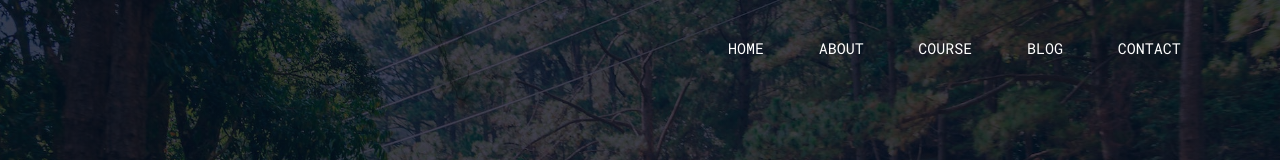
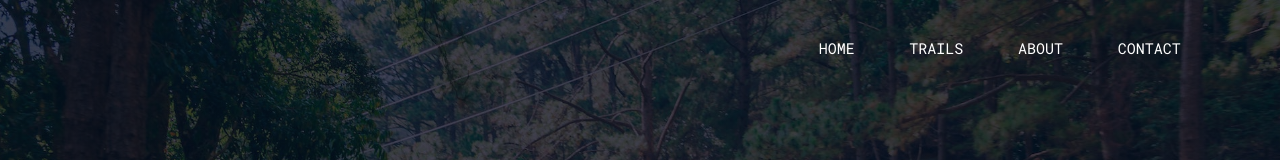
Before and after one commit to Iliyan300/Hiking-Company-Website, a plain HTML site: page index.html in a window 1280 px wide. Shown: the top 160 px of the page. Drawn offline with nearby package versions, Linux system fonts and the light colour scheme.

Commit message:
updated html

```diff
--- a/index.html
+++ b/index.html
@@ -21,9 +21,8 @@ rel="stylesheet">
 				<i class="bi bi-x-lg" id="close" onclick="hideMenu()"></i>
 			 	<ul>
 					<li><a href="#">HOME</a></li>
+					<li><a href="#">TRAILS</a></li>
 					<li><a href="#">ABOUT</a></li>
-					<li><a href="#">COURSE</a></li>
-					<li><a href="#">BLOG</a></li>
 					<li><a href="#">CONTACT</a></li>
 				</ul>
 			</div>
```
